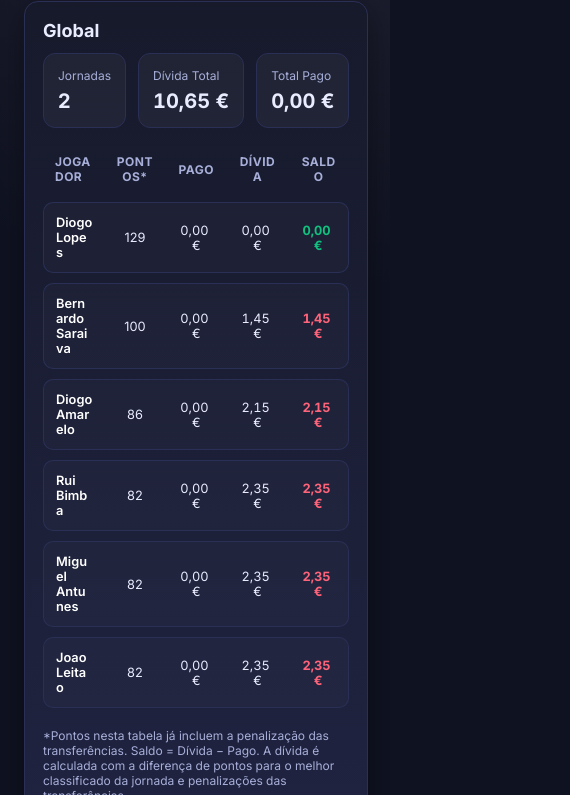
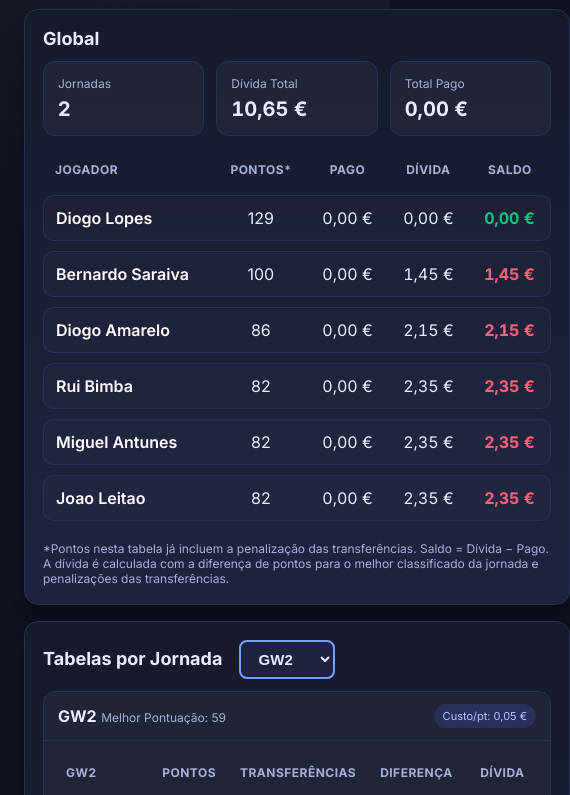
Before and after one commit to antunes-miguel/liga-fundao, a plain HTML site: page index.html in a window 390 px wide. Shown: the part 106-901 px from the top of the page, 570 px wide, since content can reach past the window. Drawn offline with Linux system fonts and the light colour scheme.

Commit message:
reverted responsiveness

```diff
--- a/index.html
+++ b/index.html
@@ -114,24 +114,7 @@
   text-align: center;
 }
 
-  table {
-  width: 100%;
-  table-layout: fixed;   /* distribute columns evenly */
-  word-wrap: break-word; /* wrap long content */
-  font-size: 0.9em;      /* optional: slightly smaller text */
-}
 
-td, th {
-  text-align: center; /* center by default */
-}
-tbody td:first-child, thead th:first-child {
-  text-align: left;   /* keep player names aligned left */
-}
-
-@media (max-width: 600px) {
-  table { font-size: 0.8em; }
-  h1 { font-size: 22px; }
-}
 
   </style>
 </head>
```
